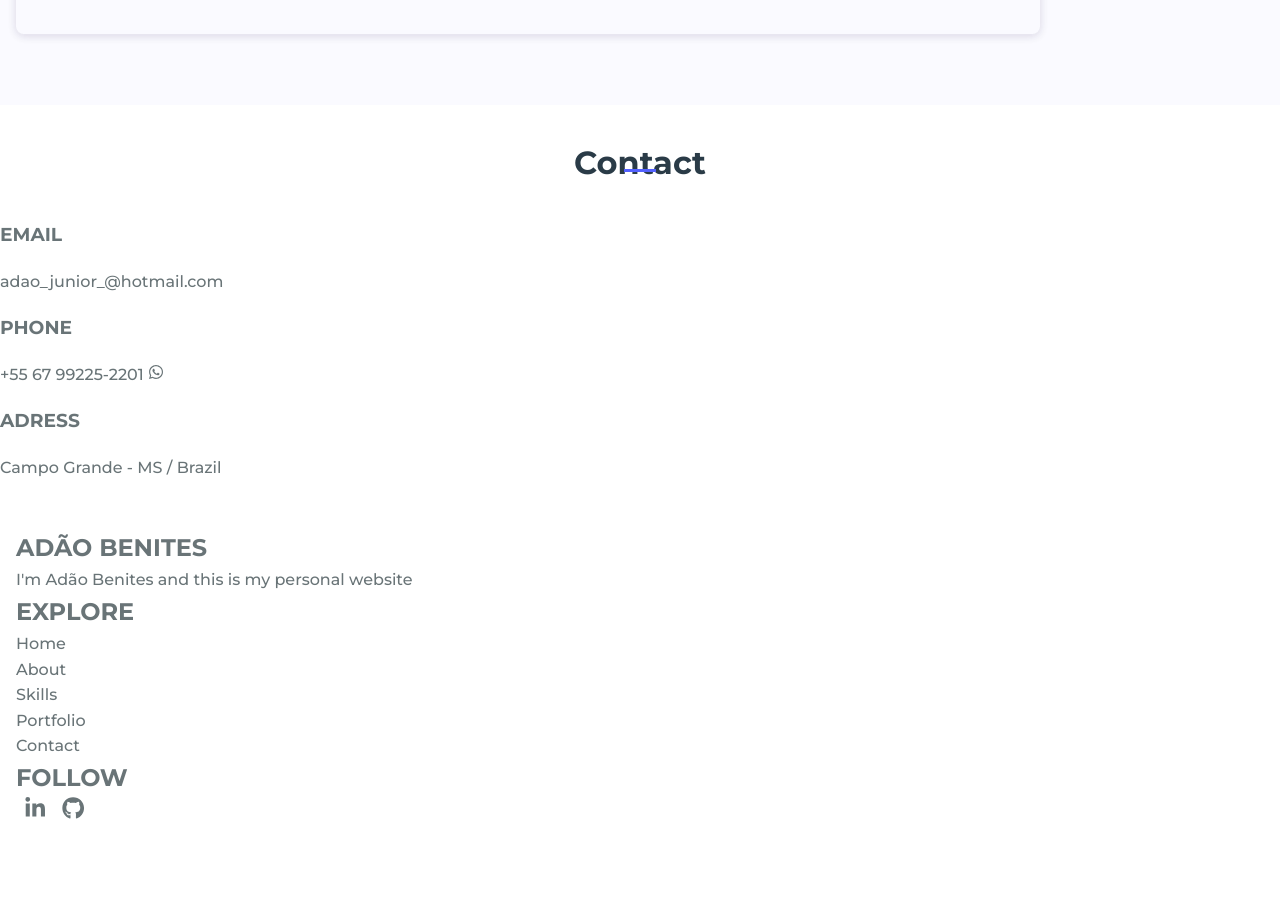
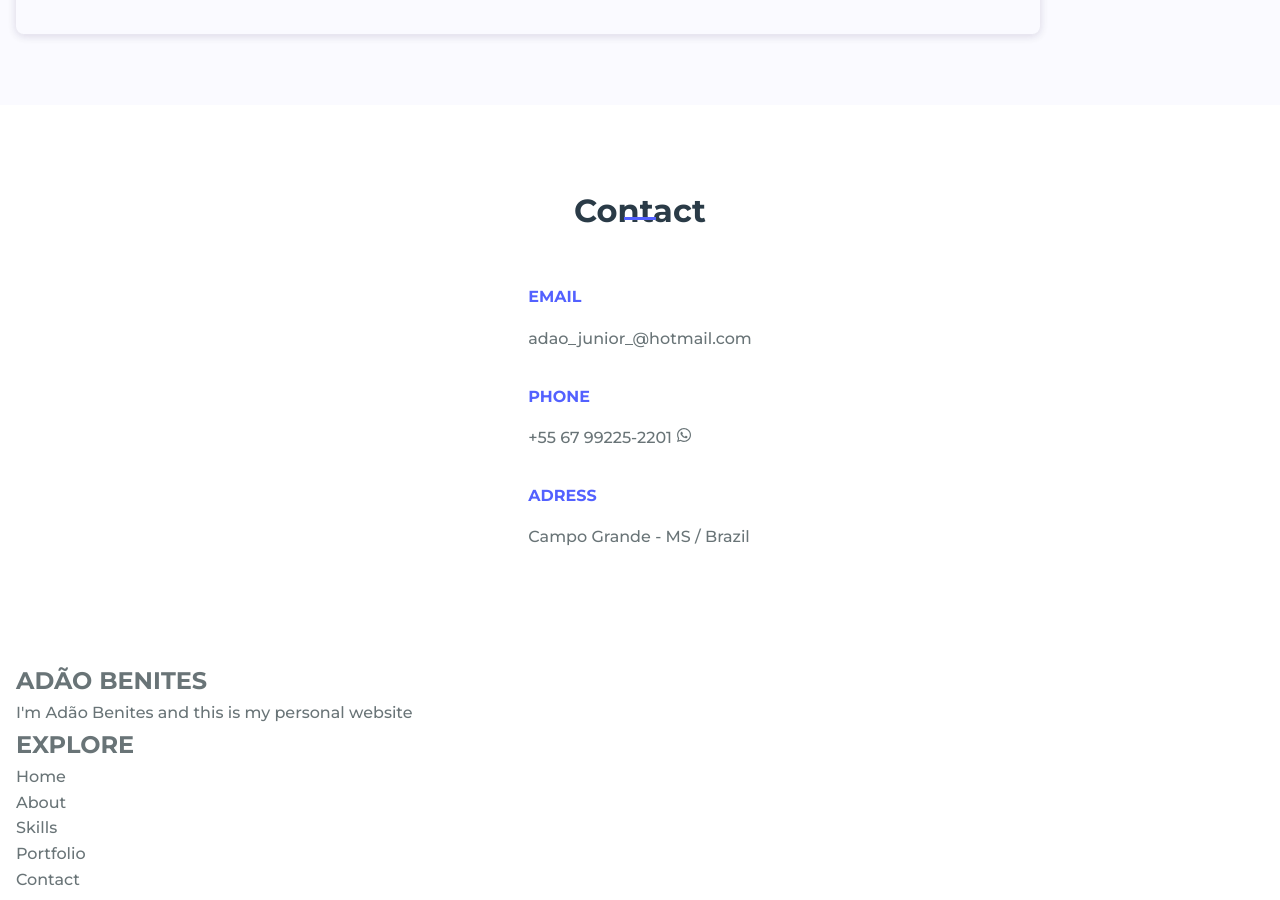
Before and after one commit to AdaoBJr/Portfolio, a React (Create React App) app: page / in a window 1280 px wide. Shown: the part 4739-5639 px from the top of the page. Before the commit the page ends 5614 px from the top, so only its background shows below. Built offline with nearby package versions, Linux system fonts and the light colour scheme; the HTML template or start-up script is replaced by a standard one.

Commit message:
style: :sparkles: added CONTACT CSS

```diff
--- a/src/App.css
+++ b/src/App.css
@@ -460,3 +460,23 @@ img {
   color: var(--dark-color);
   text-align: center;
 }
+
+/* ===== CONTACT =====*/
+.contact {
+  padding: 3rem 0;
+}
+
+.contactContainer {
+  display: flex;
+  justify-content: center;
+}
+
+.contactSubtitle {
+  font-size: var(--normal-font-size);
+  color: var(--first-color);
+}
+
+.contactText {
+  display: inline-block;
+  margin-bottom: var(--mb-2);
+}
```
